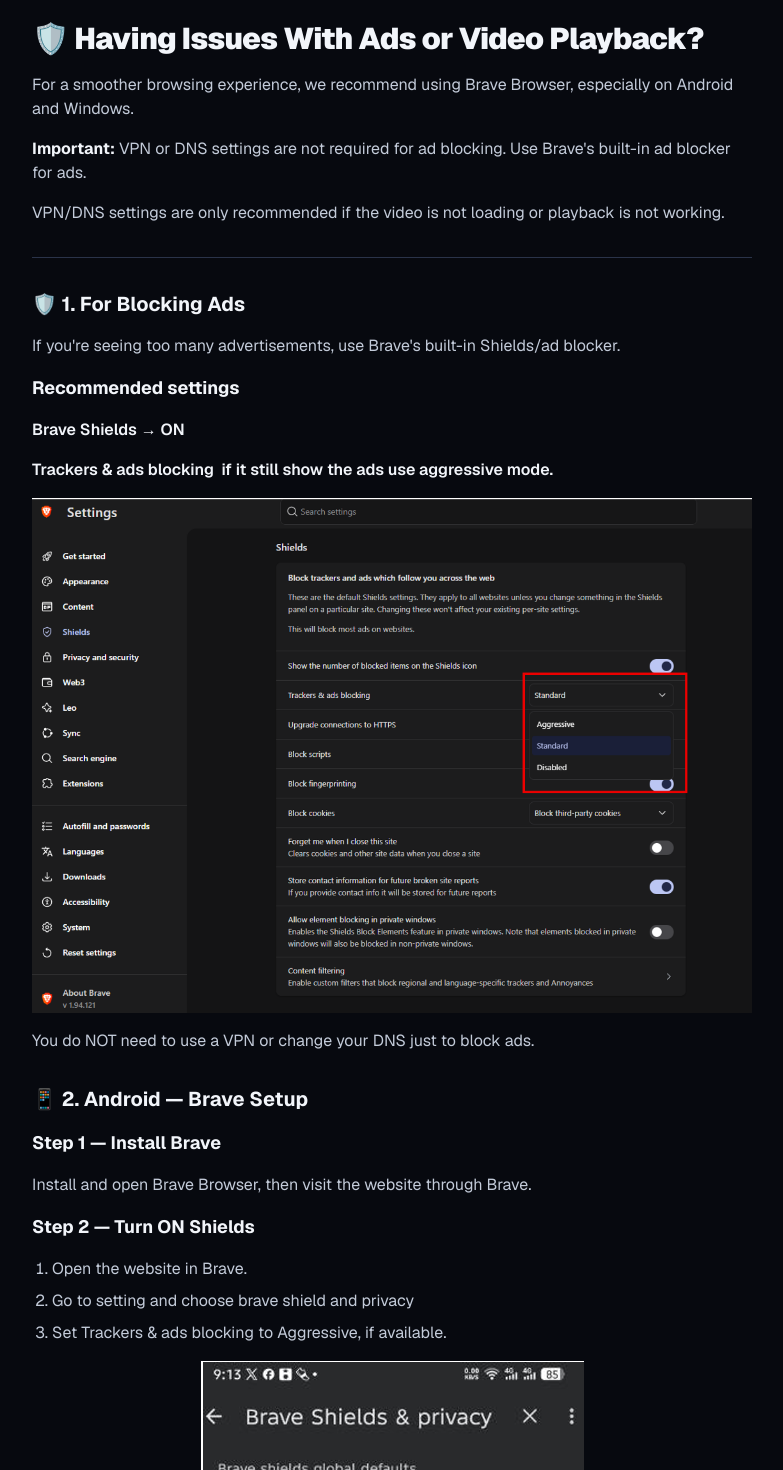
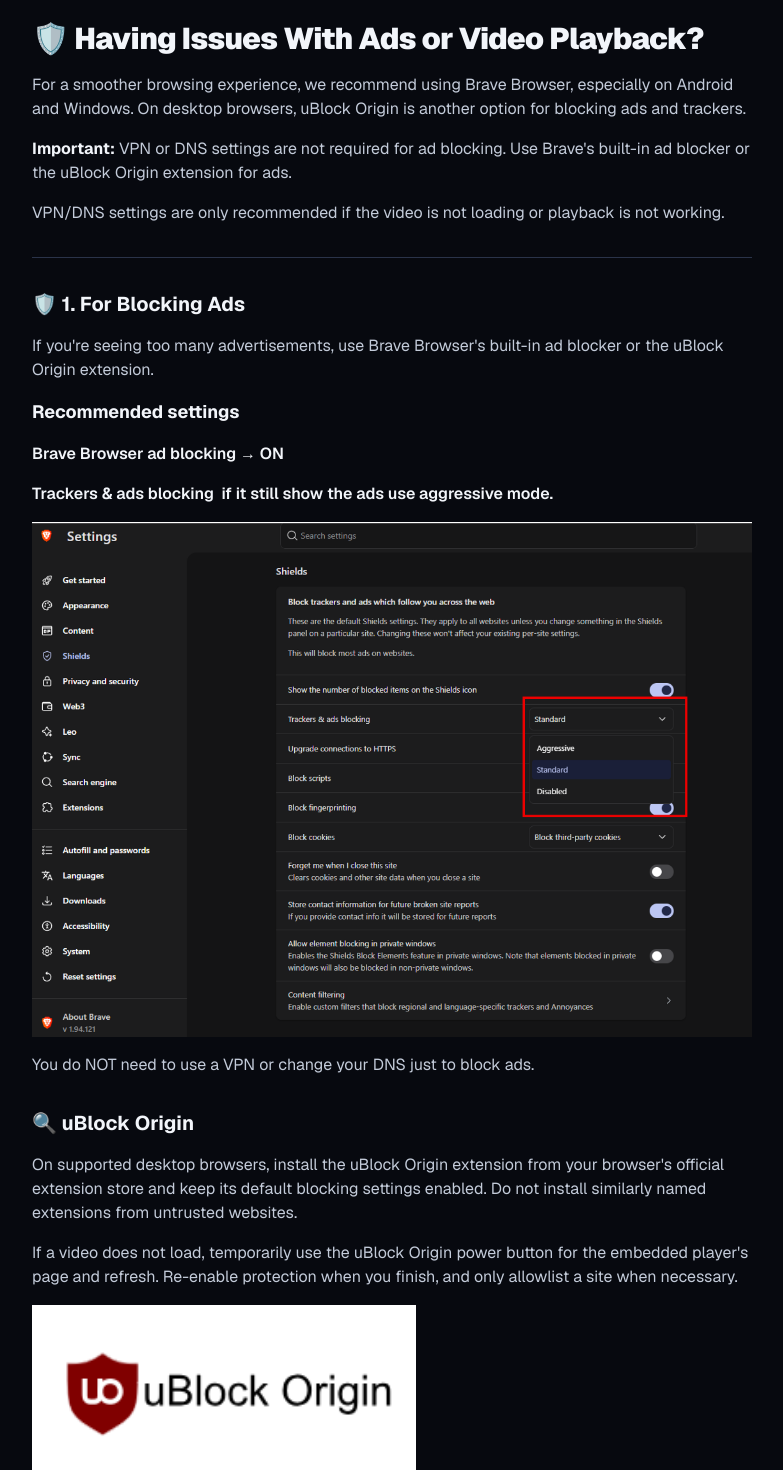
Before and after one commit to Anuj-Dhungana/courtside, a Next.js app: page /issues in a window 1280 px wide. Shown: the part 100-1570 px from the top of the page, without its empty margins (248-1031 px from the left). Built offline with nearby package versions, Linux system fonts and the light colour scheme; no server answers.

Commit message:
feat: update IssuesPage and Header with uBlock Origin recommendations for ad blocking

```diff
--- a/app/(static)/issues/page.tsx
+++ b/app/(static)/issues/page.tsx
@@ -18,12 +18,13 @@
         </h1>
         <p>
           For a smoother browsing experience, we recommend using Brave Browser,
-          especially on Android and Windows.
+          especially on Android and Windows. On desktop browsers, uBlock Origin
+          is another option for blocking ads and trackers.
         </p>
         <p>
           <strong className="text-ink-100">Important:</strong> VPN or DNS
           settings are not required for ad blocking. Use Brave&apos;s built-in ad
-          blocker for ads.
+          blocker or the uBlock Origin extension for ads.
         </p>
         <p>
           VPN/DNS settings are only recommended if the video is not loading or
@@ -38,20 +39,22 @@
           <span aria-hidden="true">&#128737;&#65039; </span>1. For Blocking Ads
         </h2>
         <p>
-          If you&apos;re seeing too many advertisements, use Brave&apos;s built-in
-          Shields/ad blocker.
+          If you&apos;re seeing too many advertisements, use Brave Browser&apos;s
+          built-in ad blocker or the uBlock Origin extension.
         </p>
         <h3 className="text-lg font-bold text-ink-100">
           Recommended settings
         </h3>
-        <p className="font-semibold text-ink-100">Brave Shields → ON</p>
+        <p className="font-semibold text-ink-100">
+          Brave Browser ad blocking → ON
+        </p>
         <p className="font-semibold text-ink-100">
           Trackers &amp; ads blocking&nbsp; if it still show the ads use
           aggressive mode.
         </p>
         <Image
           src="/issues/brave-shields-windows.png"
-          alt="Brave desktop Shields settings with aggressive ad blocking highlighted"
+          alt="Brave Browser desktop ad-blocking settings"
           width={1126}
           height={800}
           className="h-auto w-full"
@@ -61,23 +64,47 @@
 
       <section className="space-y-4">
         <h2 className="text-xl font-bold text-ink-100">
-          <span aria-hidden="true">&#128241; </span>2. Android — Brave Setup
+          <span aria-hidden="true">&#128269; </span>uBlock Origin
+        </h2>
+        <p>
+          On supported desktop browsers, install the uBlock Origin extension
+          from your browser&apos;s official extension store and keep its default
+          blocking settings enabled. Do not install similarly named extensions
+          from untrusted websites.
+        </p>
+        <p>
+          If a video does not load, temporarily use the uBlock Origin power
+          button for the embedded player&apos;s page and refresh. Re-enable
+          protection when you finish, and only allowlist a site when necessary.
+        </p>
+        <Image
+          src="/issues/u%20blockorigin.png"
+          alt="uBlock Origin browser extension controls"
+          width={235}
+          height={101}
+          className="h-auto w-full max-w-sm"
+        />
+      </section>
+
+      <section className="space-y-4">
+        <h2 className="text-xl font-bold text-ink-100">
+          <span aria-hidden="true">&#128241; </span>2. Android — Brave Browser Setup
         </h2>
         <h3 className="text-lg font-bold text-ink-100">Step 1 — Install Brave</h3>
         <p>
           Install and open Brave Browser, then visit the website through Brave.
         </p>
         <h3 className="text-lg font-bold text-ink-100">
-          Step 2 — Turn ON Shields
+          Step 2 — Enable Brave Browser ad blocking
         </h3>
         <ol className="list-decimal space-y-2 pl-5">
           <li>Open the website in Brave.</li>
-          <li>Go to setting and choose brave shield and privacy</li>
-          <li>Set Trackers &amp; ads blocking to Aggressive, if available.</li>
+          <li>Open Brave Browser&apos;s privacy and ad-blocking settings.</li>
+          <li>Turn on the available ad and tracker blocking options.</li>
         </ol>
         <Image
           src="/issues/brave-shields-android.png"
-          alt="Brave Android Shields and privacy settings with aggressive blocking highlighted"
+          alt="Brave Browser Android privacy and ad-blocking settings"
           width={383}
           height={853}
           className="mx-auto h-auto max-w-full"
@@ -104,12 +131,13 @@
           First, simply refresh the website and try playing the video again.
         </p>
         <h3 className="text-lg font-bold text-ink-100">
-          Step 2 — Check Brave Shields
+          Step 2 — Check Brave Browser ad-blocking settings
         </h3>
         <p>
           If the video still doesn&apos;t work:
           <br />
-          Shields icon → Turn Shields OFF for this website → Refresh
+          Brave Browser ad-blocking settings → Temporarily turn blocking off
+          for this website → Refresh
         </p>
         <p>
           If the video starts working, Brave&apos;s blocking settings may have been
@@ -127,7 +155,7 @@
         <p className="font-semibold text-ink-100">
           Brave Settings
           <br />
-          → Brave Shields &amp; privacy
+          → Brave Browser privacy settings
           <br />
           → scroll down and choose Use secure DNS
           <br />
@@ -140,12 +168,14 @@
         <h2 className="text-xl font-bold text-ink-100">
           <span aria-hidden="true">&#128187; </span>5. Windows — Brave Setup
         </h2>
-        <h3 className="text-lg font-bold text-ink-100">Enable Shields</h3>
+        <h3 className="text-lg font-bold text-ink-100">
+          Enable Brave Browser ad blocking
+        </h3>
         <ol className="list-decimal space-y-2 pl-5">
           <li>Open Brave Browser.</li>
-          <li>Click the Shields icon in the address bar.</li>
-          <li>Make sure Shields are ON.</li>
-          <li>Set Trackers &amp; ads blocking → Aggressive, if available.</li>
+          <li>Open the privacy and ad-blocking controls.</li>
+          <li>Make sure ad and tracker blocking is turned on.</li>
+          <li>Use the strongest available blocking option.</li>
         </ol>
         <h3 className="text-lg font-bold text-ink-100">Enable Secure DNS</h3>
         <p>Only do this if your video is not working.</p>
@@ -204,12 +234,14 @@
         </p>
         <h3 className="text-lg font-bold text-ink-100">For Ads</h3>
         <p>Use:</p>
-        <p className="font-semibold text-ink-100">Brave Shields / Ad Blocker</p>
+        <p className="font-semibold text-ink-100">
+          Brave Browser or the uBlock Origin extension
+        </p>
         <p>You don&apos;t need a VPN or DNS just to block ads.</p>
         <h3 className="text-lg font-bold text-ink-100">For Video Problems</h3>
         <p>If the video is not working:</p>
         <p className="font-semibold text-ink-100">
-          Shields → Adjust blocking settings → Refresh
+          Brave Browser ad-blocking settings → Adjust blocking settings → Refresh
         </p>
         <p>
           If the problem continues, you can try a compatible 1.1.1.1 DNS or WARP
@@ -226,7 +258,7 @@
         <h3 className="text-lg font-bold text-ink-100">
           <span aria-hidden="true">&#128737;&#65039; </span>Want to block ads?
         </h3>
-        <p>Use Brave Shields / Ad Blocker.</p>
+        <p>Use Brave Browser or the uBlock Origin extension.</p>
         <p>❌ No VPN required</p>
         <p>❌ No DNS change required</p>
         <h3 className="text-lg font-bold text-ink-100">
@@ -240,8 +272,8 @@
         <p>Try these steps in order:</p>
         <ol className="list-decimal space-y-2 pl-5">
           <li>Refresh the page</li>
-          <li>Check Brave Shields</li>
-          <li>Temporarily disable Shields for the website</li>
+          <li>Check Brave Browser or uBlock Origin extension settings</li>
+          <li>Temporarily disable blocking for the website</li>
           <li>Try Cloudflare 1.1.1.1 DNS</li>
           <li>Try Cloudflare WARP</li>
         </ol>
@@ -252,7 +284,8 @@
         <p>
           For normal browsing and ads:
           <br />
-          <span aria-hidden="true">&#128737;&#65039; </span>Brave + Shields ON
+          <span aria-hidden="true">&#128737;&#65039; </span>Brave Browser or
+          uBlock Origin extension for ads
         </p>
         <p>
           For video playback problems only:
--- a/components/layout/Header.tsx
+++ b/components/layout/Header.tsx
@@ -27,8 +27,8 @@
     <header className="sticky top-0 z-50 border-b border-surface-800/80 bg-surface-950/90 backdrop-blur-md">
       {!isIssuesPage ? (
         <div className="border-b border-brand-500/20 bg-brand-500/10 px-4 py-2 text-center text-xs font-medium text-brand-300 sm:px-6">
-          Having issues with ads or playback? Try using Brave Browser for a
-          smoother experience. {" "}
+          Having issues with ads or playback? Try Brave Browser or the uBlock
+          Origin extension for a smoother experience. {" "}
           <Link
             href="/issues"
             className="font-bold underline underline-offset-2 hover:text-brand-100"
```
Also changed, not shown: public/issues/u blockorigin.png (added).
